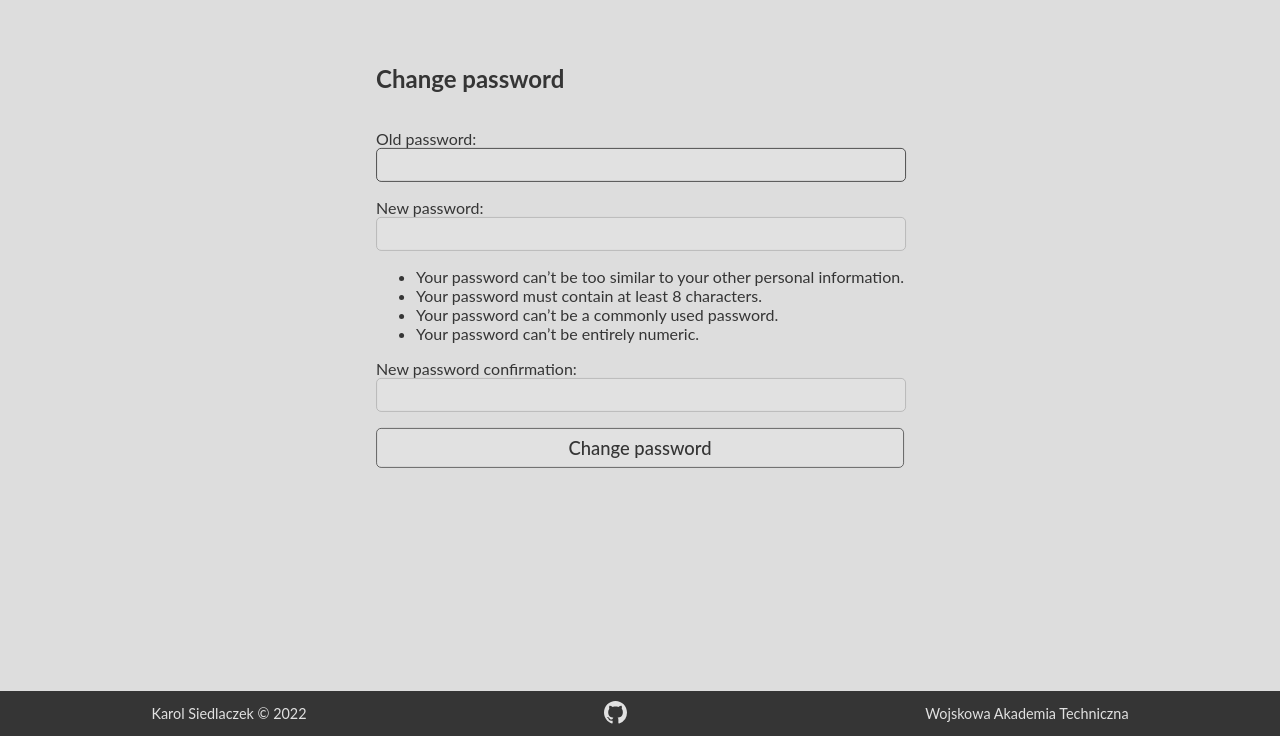
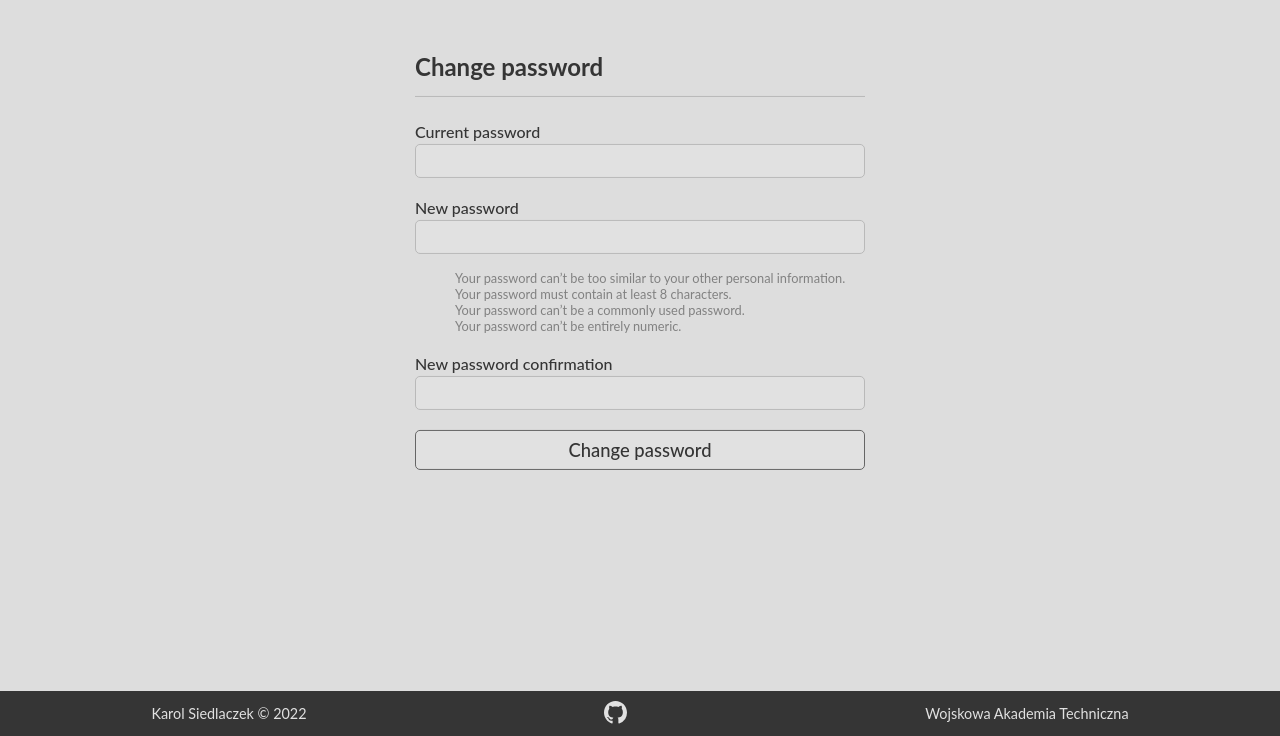
Before and after one commit to Haswell33/service-desk, a Django app: page /password-change/ in a window 1280 px wide. Shown: the part 64-800 px from the top of the page. Run offline with Django 3.2, Linux system fonts and the light colour scheme; the visitor is signed in with stand-in values (Sample User, id 1); some libraries are stand-ins or nearby versions.

Commit message:
input, form styling

```diff
--- a/service_desk/static/site/css/admin-custom.css
+++ b/service_desk/static/site/css/admin-custom.css
@@ -25,7 +25,6 @@
 #header {
     display: -webkit-inline-box;
     background: none;
-    height: 5px;
     padding: 0;
 }
 
--- a/service_desk/static/site/css/base.css
+++ b/service_desk/static/site/css/base.css
@@ -114,9 +114,6 @@
     transition: 400ms background, border-color, font-weight, color;
 }
 
-input[type=submit] {
-    width: 100%
-}
 
 input[type=checkbox] {
     cursor: pointer;
@@ -488,19 +489,33 @@
 
 #log-in-dialog {
     margin: 0 auto;
-    width: 450px;
     max-width: calc(100% - 20px);
     padding: 10px
+}
+
+#log-in-form p {
+    text-align:right;
+    font-size: 80%;
+    margin-bottom: 0;
 }
 
 /* Content page - Password Reset */
 
 #password-reset-dialog {
-    width: 100%;
+    width: 450px
 }
 
-#password-reset-dialog form {
-    width: 400px
+#password-reset-dialog p {
+    margin: 0 0 15px 0;
+    font-size: 110%;
+    font-weight: 500;
+}
+
+/* Content page - Password Change */
+
+#password-change-dialog form div.form-field ul {
+    list-style: none;
+    margin-bottom: 0
 }
 
 /* Content page - Create ticket */
@@ -614,6 +629,12 @@
     justify-content: center;
 }
 
+.dialog h2 {
+    border-bottom: 1px solid var(--elem-light-third);
+    margin-bottom: 15px;
+    padding-bottom: 15px;
+}
+
 .icon {
     fill: var(--elem-light);
     transition: 150ms;
@@ -681,10 +702,21 @@
     box-sizing: border-box;
 }
 
+.form-field input[type=submit] {
+
+    border: 1px solid var(--elem-light-secondary);
+}
+
 .short-field input,
 .short-field select,
 .short-field textarea {
     width: 300px!important;
+}
+
+.medium-short-field input,
+.medium-short-field select,
+.medium-short-field textarea {
+    width: 450px!important;
 }
 
 .medium-field input,
--- a/service_desk/static/site/js/base.js
+++ b/service_desk/static/site/js/base.js
@@ -10,7 +10,7 @@
         $('#navbar-account > ul').hide()
     if ($(event.target).is('#sidebar-toggle') && !$('#sidebar-content').hasClass('hidden')){
         $('#sidebar-content').addClass('hidden')
-        $('#content').addClass('full-width')
+        $('#content-page').addClass('full-width')
         $(event.target).removeClass('arrow-left')
         $(event.target).addClass('arrow-right')
 
@@ -18,7 +18,7 @@
     }
     else if ($(event.target).is('#sidebar-toggle') && $('#sidebar-content').hasClass('hidden')){
         $('#sidebar-content').removeClass('hidden')
-        $('#content').removeClass('full-width')
+        $('#content-page').removeClass('full-width')
         $(event.target).addClass('arrow-left')
         $(event.target).removeClass('arrow-right')
 
--- a/service_desk/static/site/templates/base.html
+++ b/service_desk/static/site/templates/base.html
@@ -107,7 +107,7 @@
     {% endblock %}
   </nav>
   {% block content %}
-  <div id="content">
+  <div id="content-page">
     {% block content_page %}
     {% endblock %}
   </div>
--- a/service_desk/static/site/templates/home.html
+++ b/service_desk/static/site/templates/home.html
@@ -24,7 +24,7 @@
     </div>
   </div>
   {% endblock %}
-  <div id="content">
+  <div id="content-page">
     {% block content_page %}
     <h1>Board</h1>
     <div id="home-content" class="content-page-block">
--- a/service_desk/static/site/templates/password-change.html
+++ b/service_desk/static/site/templates/password-change.html
@@ -9,10 +9,31 @@
   <div id="password-change-content" class="center">
     <div id="password-change-dialog" class="dialog">
       <h2>Change password</h2>
-      <form method="post">
+      <form id="password-change-form" class="form" method="post">
         {% csrf_token %}
-        {{ form.as_p }}
-        <input type="submit" value="Change password"/>
+        <div class="form-field medium-short-field">
+          <label for="{{ form.old_password.id_for_label }}">Current password</label>
+          {{ form.old_password }}
+        </div>
+        <div class="form-field medium-short-field">
+          <label for="{{ form.new_password1.id_for_label }}">New password</label>
+          {{ form.new_password1 }}
+          <div class="description">
+            <ul>
+              <li>Your password can’t be too similar to your other personal information.</li>
+              <li>Your password must contain at least 8 characters.</li>
+              <li>Your password can’t be a commonly used password.</li>
+              <li>Your password can’t be entirely numeric.</li>
+            </ul>
+          </div>
+        </div>
+        <div class="form-field medium-short-field">
+          <label for="{{ form.new_password2.id_for_label }}">New password confirmation</label>
+          {{ form.new_password2 }}
+        </div>
+        <div class="form-field medium-short-field">
+          <input type="submit" value="Change password">
+        </div>
       </form>
     </div>
   </div>
```
Also changed, not shown: other parts of service_desk/static/site/css/base.css (+18 -14 lines), service_desk/static/site/templates/login.html (+13 -4 lines), service_desk/static/site/templates/password-reset.html (+10 -4 lines), service_desk/static/site/js/bootstrap-filestyle.min.js.
